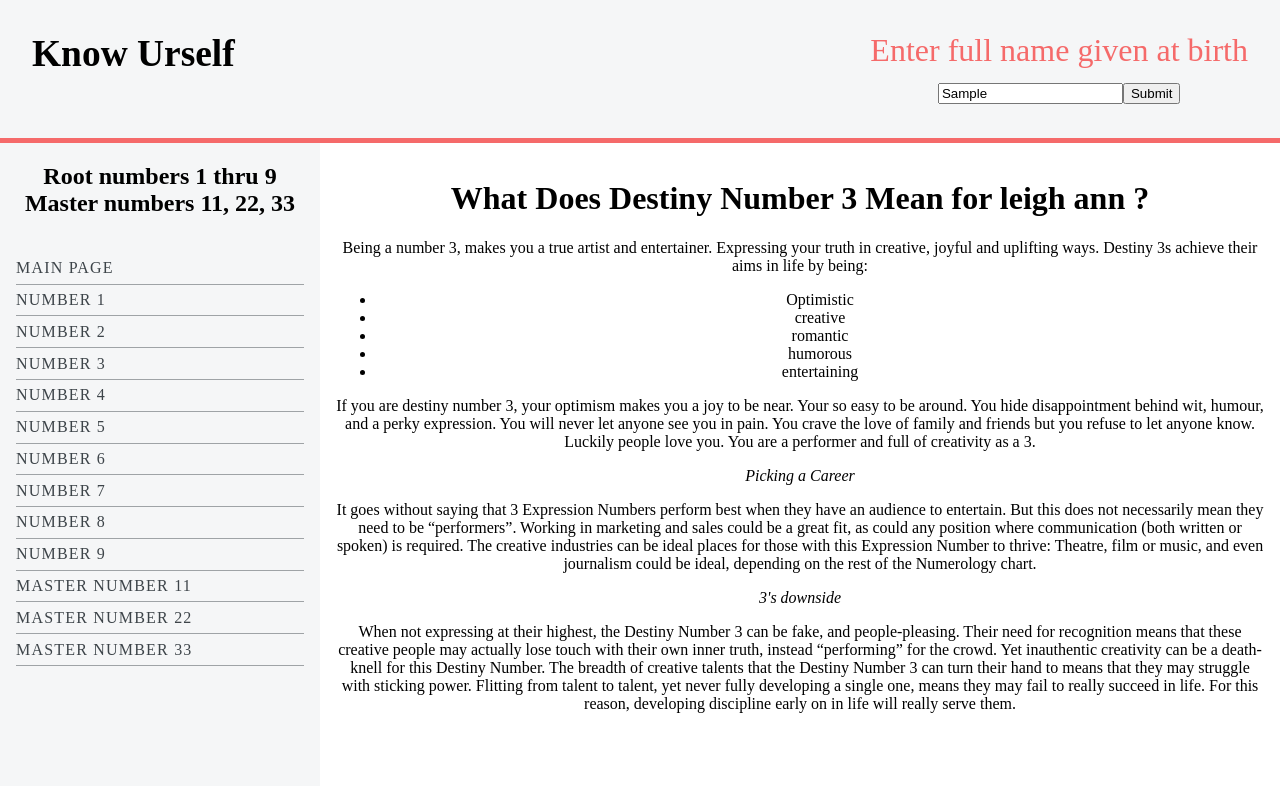
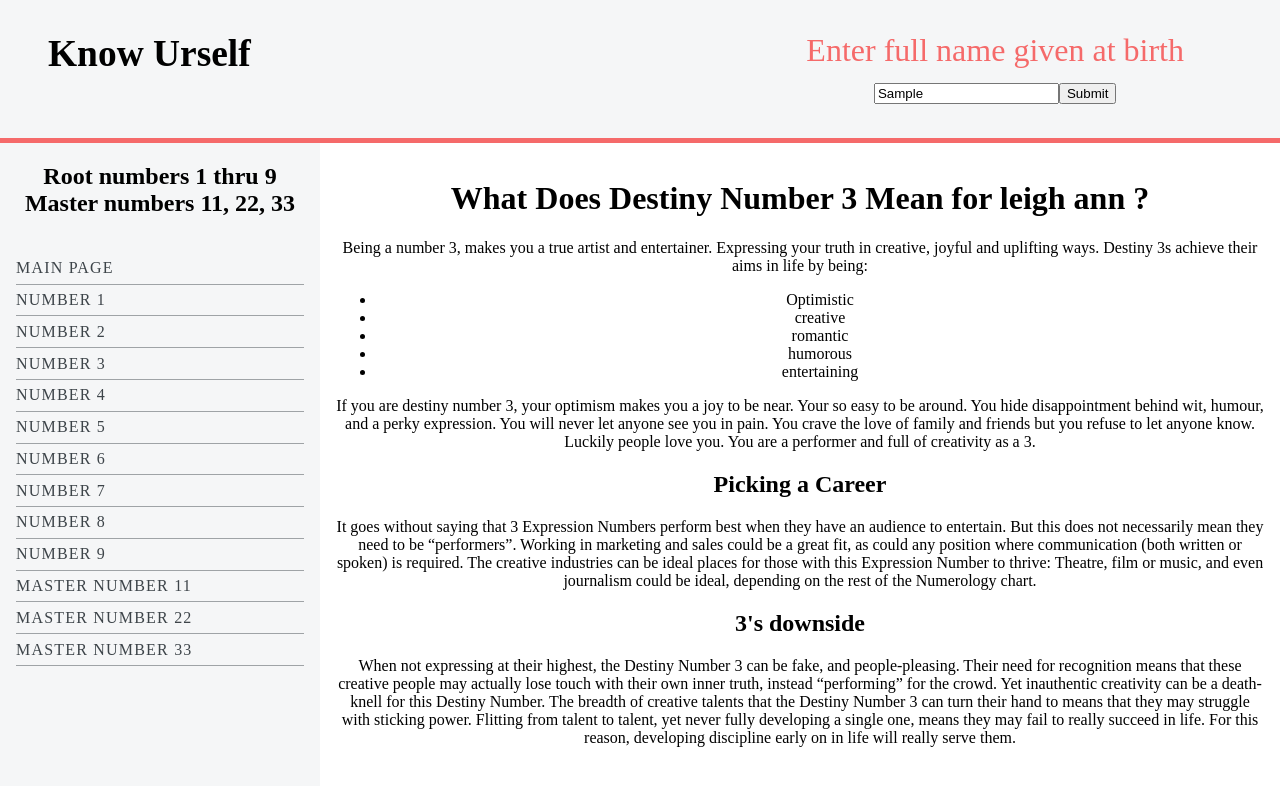
Before and after one commit to ChrisForti/know-urself, a React (Vite) app: page / in a window 1280 px wide. Both pictures are taken after typing "Sample" into the empty fields and a click on the button "Submit". Shown: the top 786 px of the page. Built offline with nearby package versions, Linux system fonts and the light colour scheme.

Commit message:
One thru four have been changed, the em break was not as good as the h2.

```diff
--- a/src/components/Header.module.css
+++ b/src/components/Header.module.css
@@ -12,7 +12,7 @@
 .h3 {
   margin: 0;
   padding: 0;
-  margin-left: 2rem;
+  margin-left: 3rem;
 }
 
 @media (max-width: 768px) {
--- a/src/components/Input.module.css
+++ b/src/components/Input.module.css
@@ -1,7 +1,7 @@
 .form {
   color: #f56a6a;
   text-align: center;
-  margin-right: 2rem;
+  margin-right: 6rem;
 }
 
 @media (max-width: 768px) {
--- a/src/components/numerology/Four.tsx
+++ b/src/components/numerology/Four.tsx
@@ -15,7 +15,7 @@ export function Four() {
         fine. Your time is valuable and you only fill it with things that
         benefit you.
       </p>
-      <em>Relationship goals as a 4</em>
+      <h2>Relationship goals as a 4</h2>
       <p>
         Because of this, you may enjoy your own company more than being in a
         relationship. This isn not something you are sad about, because you
@@ -27,7 +27,7 @@ export function Four() {
         4. You need someone who will not sit around and gossip, and wasting
         time.
       </p>
-      <em>Career goals as a 4</em>
+      <h2>Career goals as a 4</h2>
       <p>
         You will be unwaveringly loyal if you decide to partner up. You will
         also be loyal to your co-workers, or staff. You would be an asset to any
--- a/src/components/numerology/One.tsx
+++ b/src/components/numerology/One.tsx
@@ -19,7 +19,7 @@ export function One() {
         as a 1, which may make you seem blunt, selfish and a number of other
         negatives.
       </p>
-      <em>The Need for Power</em>
+      <h2>The Need for Power</h2>
       <p>
         As expression number 1, you will not be happy when you are not in power.
         Because of this, destiny number 1 people tend to be entrepreneurs, CEOs,
@@ -46,7 +46,7 @@ export function One() {
         a free numerology reading. It will help you understand your strengths,
         weaknesses, talents and gifts.
       </p>
-      <em>Picking a Career</em>
+      <h2>Picking a Career</h2>
       <p>
         It is already been said that destiny number 1 fits well in a number of
         roles. It may be difficult to pick one path. Do you go for a career
@@ -77,7 +77,7 @@ export function One() {
         reading. It will explain your personality code and unlock your hidden
         potential.
       </p>
-      <em>Staying Independent</em>
+      <h2>Staying Independent</h2>
       <p>
         People in power have the luxury of being independent, which is a natural
         1 trait you have. But once you have established a leadership in work, in
--- a/src/components/numerology/Seven.tsx
+++ b/src/components/numerology/Seven.tsx
@@ -39,7 +39,7 @@ export function Seven() {
         click here for a free numerology reading. It will unlock your
         personality code and help you discover your divine gifts.
       </p>
-      <h2>Youir Intellect</h2>
+      <h2>Your Intellect</h2>
       <p>
         Sevens are intellectuals. People with the destiny number 7 love to
         educate, learn and look at life from a new perspective. You make a
--- a/src/components/numerology/Three.tsx
+++ b/src/components/numerology/Three.tsx
@@ -24,7 +24,7 @@ export function Three() {
         Luckily people love you. You are a performer and full of creativity as a
         3.
       </p>
-      <em>Picking a Career</em>
+      <h2>Picking a Career</h2>
       <p>
         It goes without saying that 3 Expression Numbers perform best when they
         have an audience to entertain. But this does not necessarily mean they
@@ -35,7 +35,7 @@ export function Three() {
         journalism could be ideal, depending on the rest of the Numerology
         chart.
       </p>
-      <em>3's downside</em>
+      <h2>3's downside</h2>
       <p>
         When not expressing at their highest, the Destiny Number 3 can be fake,
         and people-pleasing. Their need for recognition means that these
@@ -48,7 +48,6 @@ export function Three() {
         life. For this reason, developing discipline early on in life will
         really serve them.
       </p>
-      <em></em>
     </div>
   );
 }
--- a/src/components/numerology/Two.tsx
+++ b/src/components/numerology/Two.tsx
@@ -27,7 +27,7 @@ export function Two() {
         comes with your overprotective tendencies, number 2. To discover more
         about how this these traits play out in your life.
       </p>
-      <em>Your Calm Nature</em>
+      <h2>Your Calm Nature</h2>
       <p>
         Being calm is a tool many people take for granted. It is something thats
         necessary in a number of aspects of life. Work, relationships, family,
@@ -48,7 +48,7 @@ export function Two() {
         potential for your life, look at the rest of your numerology chart. Your
         other numbers will also influence your talents, skills and strengths.
       </p>
-      <em>Picking a Career</em>
+      <h2>Picking a Career</h2>
       <p>
         As a destiny number 2 who is diplomatic by nature, you would make a
         great diplomat. But your positive attributes also scream suitability for
@@ -69,7 +69,7 @@ export function Two() {
         with themselves. It is a big responsibility, but you have the wisdom for
         it as a 2.
       </p>
-      <em>Being Overbearing</em>
+      <h2>Being Overbearing</h2>
       <p>
         There is room for growth in everyone. Even someone as kind and
         understanding as yourself. The unfortunate truth is your overprotective
```
